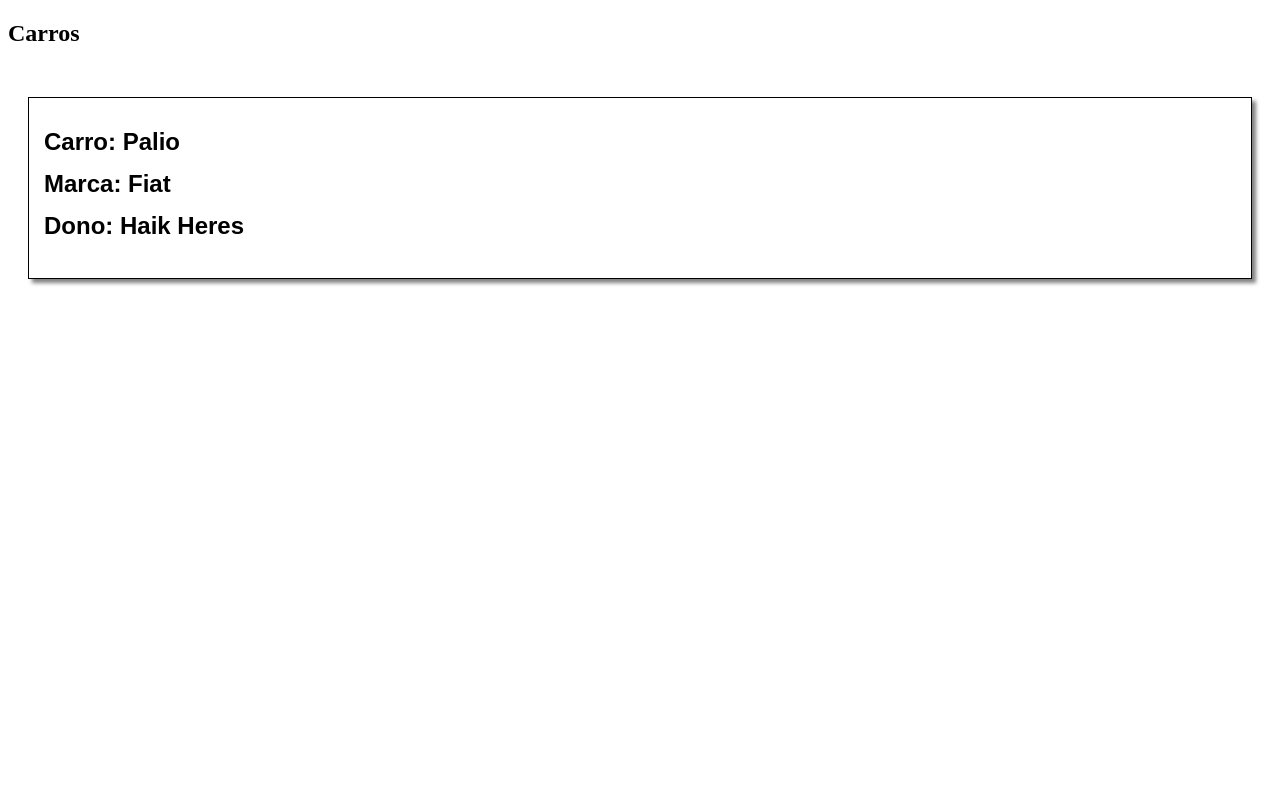
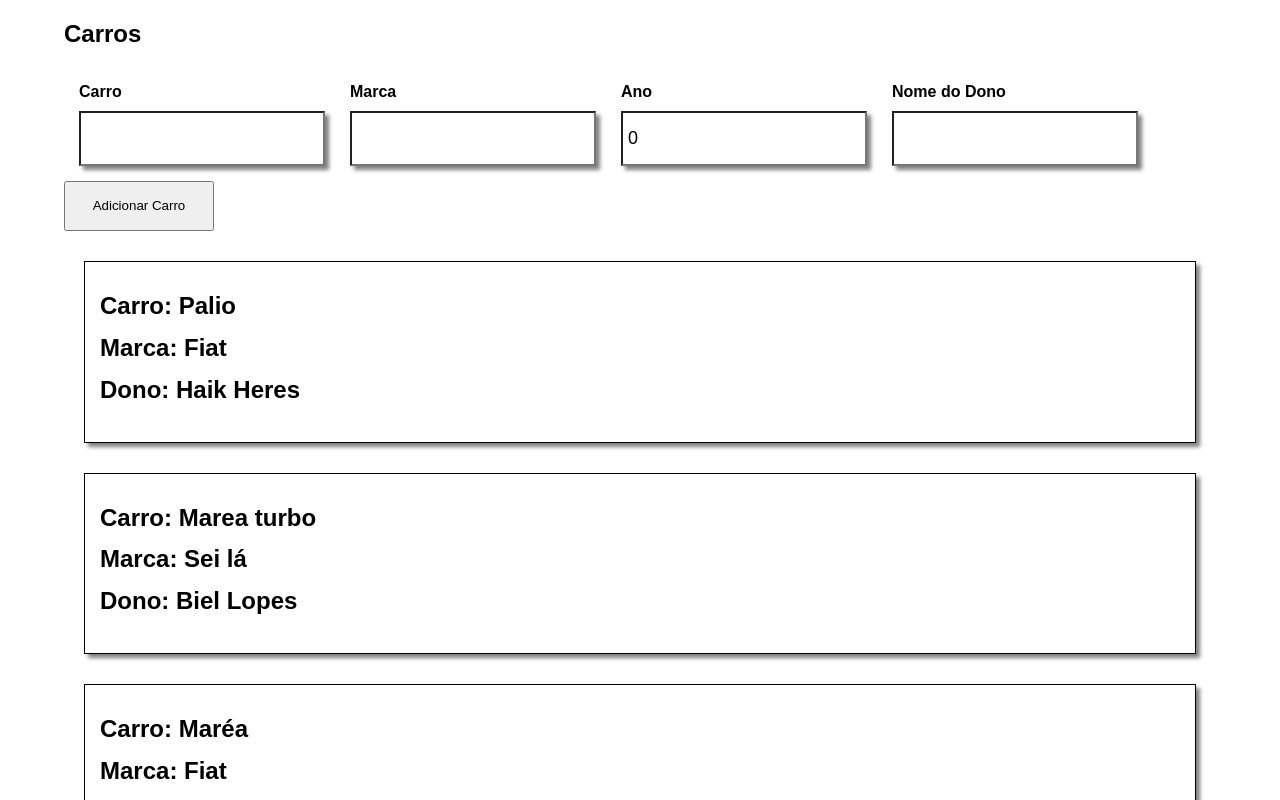
Before and after one commit to AbnerHenri/ListCars, an Angular app: page / in a window 1280 px wide. Shown: the top 800 px of the page. Built offline with nearby package versions, Linux system fonts and the light colour scheme; data requests are answered from the project's data file.

Commit message:
Add Car Function Create

```diff
--- a/db.json
+++ b/db.json
@@ -6,6 +6,27 @@
       "marca": "Fiat",
       "ano": 2006,
       "dono": "Haik Heres"
+    },
+    {
+      "id": 2,
+      "nome": "Marea turbo",
+      "marca": "Sei lá",
+      "ano": "202",
+      "dono": "Biel Lopes"
+    },
+    {
+      "id": 3,
+      "nome": "Maréa",
+      "marca": "Fiat",
+      "ano": "0513531",
+      "dono": "Biel Lopes"
+    },
+    {
+      "id": 4,
+      "nome": "Marea turbo",
+      "marca": "Fiat",
+      "ano": "0315",
+      "dono": "FormsModule"
     }
   ]
 }
--- a/src/app/app.component.css
+++ b/src/app/app.component.css
@@ -0,0 +1,5 @@
+.Container {
+  width: 90vw;
+  height: 100vh;
+  margin: auto;
+}
--- a/src/app/app.component.html
+++ b/src/app/app.component.html
@@ -1,5 +1,8 @@
-<h2>Carros</h2>
+<div class="Container">
+  <h2>Carros</h2>
 
-<div *ngFor="let carro of listCars">
-  <app-carro [car]="carro"></app-carro>
+  <app-form></app-form>
+  <div *ngFor="let carro of listCars">
+    <app-carro [car]="carro"></app-carro>
+  </div>
 </div>
--- a/src/app/app.module.ts
+++ b/src/app/app.module.ts
@@ -5,10 +5,12 @@
 import { AppComponent } from './app.component';
 import { HttpClient, HttpClientModule } from '@angular/common/http';
 import { CarroComponent } from './components/carro/carro.component';
+import { FormComponent } from './components/form/form.component';
+import { FormsModule } from '@angular/forms';
 
 @NgModule({
-  declarations: [AppComponent, CarroComponent],
-  imports: [BrowserModule, AppRoutingModule, HttpClientModule],
+  declarations: [AppComponent, CarroComponent, FormComponent],
+  imports: [BrowserModule, AppRoutingModule, HttpClientModule, FormsModule],
   providers: [HttpClient],
   bootstrap: [AppComponent],
 })
--- a/src/app/components/carro/carro.component.css
+++ b/src/app/components/carro/carro.component.css
@@ -3,7 +3,7 @@
   box-shadow: 4px 4px 4px gray;
 
   padding: 15px;
-  margin: 50px 20px;
+  margin: 30px 20px;
 }
 
 .Container-car h3,
--- a/src/app/components/carro/carro.component.ts
+++ b/src/app/components/carro/carro.component.ts
@@ -1,4 +1,5 @@
 import { Component, OnInit, Input } from '@angular/core';
+
 import { ICarro } from 'src/app/interfaces/ICarro';
 
 @Component({
--- /dev/null
+++ b/src/app/components/form/form.component.css
@@ -0,0 +1,29 @@
+.Form {
+  padding: 15px;
+
+  display: flex;
+  gap: 25px;
+}
+
+button {
+  width: 150px;
+  height: 50px;
+}
+
+.Input {
+  display: flex;
+  flex-direction: column;
+  justify-content: center;
+  align-items: flex-start;
+}
+
+.Input input {
+  padding: 15px 5px;
+  font-size: 18px;
+  box-shadow: 4px 4px 4px gray;
+}
+
+.Input label {
+  font-weight: 700;
+  margin-bottom: 10px;
+}
--- /dev/null
+++ b/src/app/components/form/form.component.html
@@ -0,0 +1,22 @@
+<form (submit)="adicionarCarro(carro)">
+  <div class="Form">
+    <div class="Input">
+      <label>Carro</label>
+      <input type="text" required [(ngModel)]="carro.nome" name="carro" />
+    </div>
+    <div class="Input">
+      <label>Marca</label>
+      <input type="text" required [(ngModel)]="carro.marca" name="marca" />
+    </div>
+    <div class="Input">
+      <label>Ano</label>
+      <input type="text" required [(ngModel)]="carro.ano" name="ano" />
+    </div>
+    <div class="Input">
+      <label>Nome do Dono</label>
+      <input type="text" required [(ngModel)]="carro.dono" name="dono" />
+    </div>
+  </div>
+
+  <button>Adicionar Carro</button>
+</form>
--- /dev/null
+++ b/src/app/components/form/form.component.ts
@@ -0,0 +1,27 @@
+import { Component } from '@angular/core';
+
+import { ICarro } from 'src/app/interfaces/ICarro';
+import { CarroService } from './../../services/carro.service';
+
+@Component({
+  selector: 'app-form',
+  templateUrl: './form.component.html',
+  styleUrls: ['./form.component.css'],
+})
+export class FormComponent {
+  constructor(private carroService: CarroService) {}
+
+  carro: ICarro = {
+    id: 0,
+    nome: '',
+    marca: '',
+    ano: 0,
+    dono: '',
+  };
+
+  adicionarCarro(carro: ICarro) {
+    this.carroService.addCar(carro).subscribe(() => {
+      location.reload();
+    });
+  }
+}
--- a/src/app/interfaces/ICarro.ts
+++ b/src/app/interfaces/ICarro.ts
@@ -1,5 +1,5 @@
 export interface ICarro {
-  id: number;
+  id?: number;
   nome: string;
   marca: string;
   ano: number;
--- a/src/app/services/carro.service.ts
+++ b/src/app/services/carro.service.ts
@@ -14,4 +14,8 @@
   public getCars(): Observable<ICarro> {
     return this.http.get<ICarro>(`${environment.apiUrl}/carros`);
   }
+
+  public addCar(car: ICarro): Observable<ICarro> {
+    return this.http.post<ICarro>(`${environment.apiUrl}/carros`, car);
+  }
 }
--- a/src/styles.css
+++ b/src/styles.css
@@ -1 +1,6 @@
 /* You can add global styles to this file, and also import other style files */
+
+body {
+  font-family: Arial, Helvetica, sans-serif;
+  box-sizing: border-box;
+}
```
Also changed, not shown: 1 other file (tests, documents, lock files or other folders).
